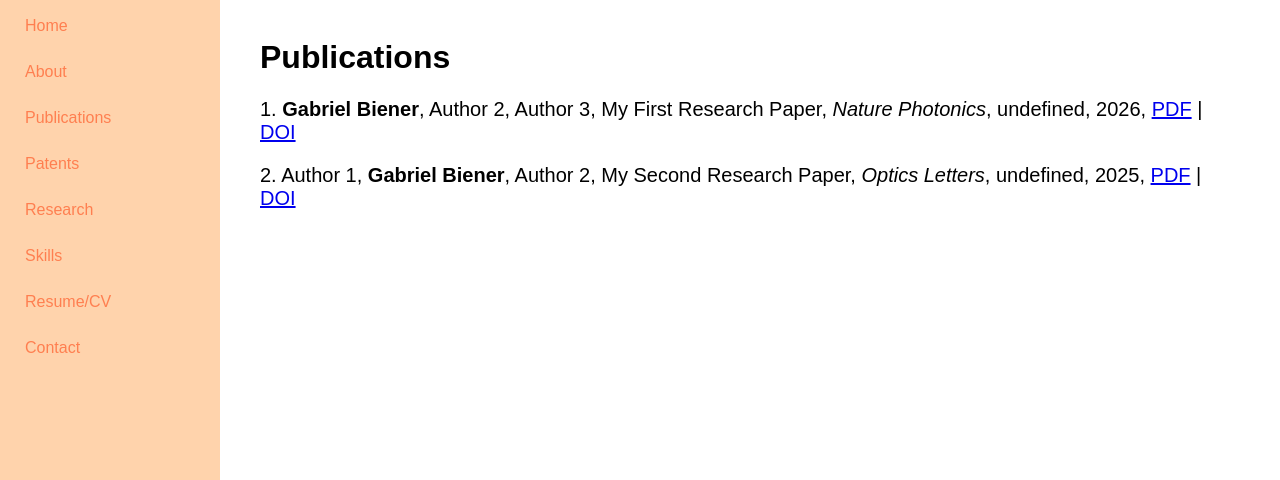
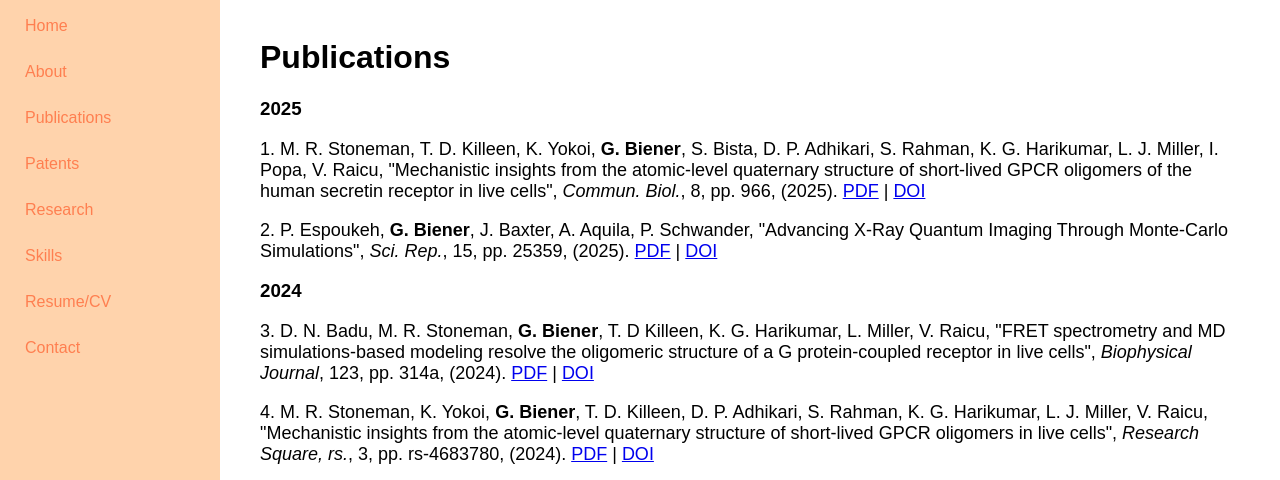
Before and after one commit to gabbiener/gabbiener.github.io, a plain HTML site: page index.html in a window 1280 px wide. Both pictures are taken after a click on the link "Publications". Shown: the part 307-787 px from the top of the page. Drawn offline with Linux system fonts and the light colour scheme.

Commit message:
Updating the publication list by adding all publications to the publications.json file and improving publications list appearance

```diff
--- a/css/style.css
+++ b/css/style.css
@@ -95,5 +95,5 @@ body {
 }
 
 .publication {
-    font-size: 20px;
+    font-size: 18px;
 }
--- a/data/publications.json
+++ b/data/publications.json
@@ -1,18 +1,399 @@
 [
-  {
-    "title": "My First Research Paper",
-    "authors": "Gabriel Biener, Author 2, Author 3",
-    "journal": "Nature Photonics",
-    "year": 2026,
-    "doi": "10.1234/example",
-    "pdf": "papers/paper1.pdf"
-  },
-  {
-    "title": "My Second Research Paper",
-    "authors": "Author 1, Gabriel Biener, Author 2",
-    "journal": "Optics Letters",
-    "year": 2025,
-    "doi": "10.5678/example",
-    "pdf": "papers/paper2.pdf"
-  }
-]
+  {"authors": "P. Espoukeh, G. Biener, J. Baxter, A. Aquila, P. Schwander",
+   "title": "Advancing X-Ray Quantum Imaging Through Monte-Carlo Simulations",
+   "journal": "Sci. Rep.",
+   "volume": 15,
+   "pages": "25359",
+   "year": 2025},
+  {"authors": "M. R. Stoneman, T. D. Killeen, K. Yokoi, G. Biener, S. Bista, D. P. Adhikari, S. Rahman, K. G. Harikumar, L. J. Miller, I. Popa, V. Raicu",
+   "title": "Mechanistic insights from the atomic-level quaternary structure of short-lived GPCR oligomers of the human secretin receptor in live cells",
+   "journal": "Commun. Biol.",
+   "volume": 8,
+   "pages": "966",
+   "year": 2025},
+  {"authors": "G. Biener, TN Malla, P. Schwander, M. Schmidt",
+   "title": "KINNTREX: a Neural Network to unveil protein mechanics from time-resolved X-ray Crystallography",
+   "journal": "IUCrJ",
+   "volume": 11,
+   "pages": "405-422",
+   "year": 2024},
+  {"authors": "M. R. Stoneman, K. Yokoi, G. Biener, T. D. Killeen, D. P. Adhikari, S. Rahman, K. G. Harikumar, L. J. Miller, V. Raicu",
+   "title": "Mechanistic insights from the atomic-level quaternary structure of short-lived GPCR oligomers in live cells",
+   "journal": "Research Square, rs.",
+   "volume": 3,
+   "pages": "rs-4683780",
+   "year": 2024},
+  {"authors": "D. N. Badu, M. R. Stoneman, G. Biener, T. D Killeen, K. G. Harikumar, L. Miller, V. Raicu",
+   "title": "FRET spectrometry and MD simulations-based modeling resolve the oligomeric structure of a G protein-coupled receptor in live cells",
+   "journal": "Biophysical Journal",
+   "volume": 123,
+   "pages": "314a",
+   "year": 2024},
+  {"authors": "S. Marsango, L. Jenkins, J. D. Pediani, S. J. Bradley, R. J. Ward, S. Hesse, G. Biener, M. R. Stoneman, A. B. Tobin, V. Raicu, G. Milligan",
+   "title": "The M1 muscarinic receptor is present in situ as a ligand-regulated mixture of monomers and oligomeric complexes",
+   "journal": "PNAS",
+   "volume": 119,
+   "pages": "e2201103119",
+   "year": 2022},
+  {"authors": "E. Zapata-Mercado, G. Biener, D. M. McKenzie, W. C. Wimley, E. B. Pasquale, V. Raicu, K. Hristova",
+   "title": "The efficacy of receptor tyrosine kinase EphA2 autophosphorylation increases with EphA2 oligomer size",
+   "journal": "J. Biol. Chem.",
+   "volume": 298,
+   "pages": "102370",
+   "year": 2022},
+  {"authors": "T. D. Killeen, S. Rahman, D. N. Badu, G. Biener, M. R. Stoneman, V. Raicu",
+   "title": "Fluorescence intensity fluctuation analysis of protein oligomerization in cell membranes",
+   "journal": "Current Protocols",
+   "volume": 2,
+   "pages": "e384",
+   "year": 2022},
+  {"authors": "G. Biener, M. R. Stoneman, V. Raicu",
+   "title": "Fluorescence Intensity Fluctuation Analysis of Receptor Oligomerization in Membrane Domains",
+   "journal": "BioPhys. J.",
+   "volume": 120,
+   "pages": "3029-3039",
+   "year": 2021},
+  {"authors": "R. J. Ward, J. D. Pediani, S. Marsango, R. Jolly, M. R. Stoneman, G. Biener, T. M. Handel, V. Raicu, G. Milligan",
+   "title": "Chemokine receptor CXCR4 oligomerization is disrupted selectively by the antagonist ligand IT1t",
+   "journal": "J. Biol. Chem.",
+   "volume": 296,
+   "pages": "100139",
+   "year": 2021},
+  {"authors": "D. P. Adhikari, G. Biener, M. R. Stoneman, D. N. Badu, J. D. Paprocki, A. Eis, P. S.-H. Park, I. Popa, V. Raicu",
+   "title": "Comparative photophysical properties of some widely used fluorescent proteins under two-photon excitation conditions",
+   "journal": "Spectrochimica Acta Part A: Molecular and Biomolecular Spectroscopy",
+   "volume": 262,
+   "pages": "120133",
+   "year": 2021},
+  {"authors": "M. R. Stoneman, N. Raicu, G. Biener, V. Raicu",
+   "title": "Fluorescence-based methods for the study of protein-protein interactions modulated by ligand binding",
+   "journal": "Curr. Pharm. Des.",
+   "volume": 26,
+   "pages": "5668-5683",
+   "year": 2020},
+  {"authors": "J. Paprocki, G. Biener, M. Stoneman, V. Raicu",
+   "title": "In-cell detection of conformational substates of a G protein-coupled receptor quaternary structure: modulation of substate probability by cognate ligand binding",
+   "journal": "J. Phys. Chem. B",
+   "volume": 124,
+   "pages": "10062-10076",
+   "year": 2020},
+  {"authors": "M. R. Stoneman, G. Biener, V. Raicu",
+   "title": "Proposal for simultaneous analysis of fluorescence intensity fluctuations and resonance energy transfer (IFRET) measurements",
+   "journal": "Methods and Applications in Fluorescence",
+   "volume": 8,
+   "pages": "035011",
+   "year": 2020},
+  {"authors": "M. R. Stoneman, G. Biener, V. Raicu",
+   "title": "Reply to: Spatial heterogeneity in molecular brightness",
+   "journal": "Nature Methods",
+   "volume": 17,
+   "pages": "276-278",
+   "year": 2020},
+  {"authors": "M. R. Stoneman, G. Biener, R. J. Ward, J. D. Pediani, D. Badu, A. Eis, I. Popa, G. Milligan, V. Raicu",
+   "title": "A general method to quantify ligand-driven oligomerization from fluorescence-based images",
+   "journal": "Nat. Methods",
+   "volume": 16,
+   "pages": "493-496",
+   "year": 2019},
+  {"authors": "Z. Li, Y. Wang, J. Huang, N. Ahsan, G. Biener, J. Paprocki, J. J. Thelen, V. Raicu, D. Zhao",
+   "title": "Two SERK receptor-like kinases interact with EMS1 to control anther cell fate determination",
+   "journal": "Plant Phys.",
+   "volume": 173,
+   "pages": "326-337",
+   "year": 2017},
+  {"authors": "G. Biener, D. S. Masson-Meyers, V. V. Bumah, G. Hussey, M. R Stoneman, C. S. Enwemeka, V. Raicu",
+   "title": "Blue/violet laser inactivates methicillin-resistant Staphylococcus aureus by altering its transmembrane potential",
+   "journal": "J. Photochem. Photobiol. B",
+   "volume": 170,
+   "pages": "118-124",
+   "year": 2017},
+  {"authors": "M. R. Stoneman, J. D. Paprocki, G. Biener, K. Yokoi, A. Shevade, S. Kuchin, V. Raicu",
+   "title": "Quaternary structure of the yeast pheromone receptor Ste2 in living cells",
+   "journal": "Biochimica et Biophysica Acta (BBA)-Biomembranes",
+   "volume": 1859,
+   "pages": "1456-1464",
+   "year": 2017},
+  {"authors": "M. J. Corby, M. R. Stoneman, G. Biener, J. D. Paprocki, R. Kolli, V. Raicu, D. N. Frick",
+   "title": "Quantitative microspectroscopic imaging reveals viral and cellular RNA helicase interactions in live cells",
+   "journal": "Journal of Biological Chemistry",
+   "volume": 292,
+   "pages": "11165-11177",
+   "year": 2017},
+  {"authors": "J. Huang, Z. Li, G. Biener, E. Xiong, S. Malik, N. Eaton, C. Z. Zhao, V. Raicu, H. Kong, D. Zhao",
+   "title": "Carbonic anhydrases function in anther cell differentiation downstream of the receptor-like kinase EMS1",
+   "journal": "The Plant Cell",
+   "volume": 29,
+   "pages": "1335-1356",
+   "year": 2017},
+  {"authors": "A. K. Mishra, M. Gragg, M. R. Stoneman, G. Biener, J. A. Oliver, P. Miszta, S. Filipek, V. Raicu, P. S-H Park",
+   "title": "Quaternary structures of opsin in live cells revealed by FRET spectrometry",
+   "journal": "Biochem. J.",
+   "volume": 473,
+   "pages": "3819-3836",
+   "year": 2016},
+  {"authors": "A. K. Mishra, T. Mavlyutov, D. R. Singh, G. Biener, J. Yang, J. A. Oliver, A. Ruoho, V. Raicu",
+   "title": "The sigma-1 receptors are present in monomeric and oligomeric forms in living cells in the presence and absence of ligands",
+   "journal": "Biochem. J.",
+   "volume": 466,
+   "pages": "263-271",
+   "year": 2015},
+  {"authors": "S. Patowary, L. F. Pisterzi, G. Biener, J. D. Holz, J. A. Oliver, J. W. Wells, V. Raicu",
+   "title": "Experimental verification of the kinetic theory of FRET using optical microspectroscopy and obligate oligomers",
+   "journal": "Biophys. J.",
+   "volume": 108,
+   "pages": "1613-1622",
+   "year": 2015},
+  {"authors": "D. S. Masson-Meyers, V. V. Bumah, G. Biener, V. Raicu, C. S. Enwemeka",
+   "title": "The relative antimicrobial effect of blue 405 nm LED and blue 405 nm laser on methicillin-resistant Staphylococcus aureus in vitro",
+   "journal": "Lasers in medical science",
+   "volume": 30,
+   "pages": "2265-2271",
+   "year": 2015},
+  {"authors": "X. Yuan, D. Khokhani, X. Wu, F. Yang, G. Biener, B. J. Koestler, V. Raicu, C. He, C. M. Waters, G. W. Sundin, F. Tian, C.‐H. Yang",
+   "title": "Cross-talk between a regulatory small RNA, cyclic-di-GMP signalling and flagellar regulator FlhDC for virulence and bacterial behaviours",
+   "journal": "Environmental Microbiology",
+   "volume": 17,
+   "pages": "4745-4763",
+   "year": 2015},
+  {"authors": "G. Biener, M. R. Stoneman, G. Acbas, J. D. Holz, M. Orlova, L. Komarova, S. Kuchin, V. Raicu",
+   "title": "Development and experimental testing of an optical micro-spectroscopic technique incorporating true line-scan excitation",
+   "journal": "Inter. J. Mol. Sci.",
+   "volume": 15,
+   "pages": "261-276",
+   "year": 2013},
+  {"authors": "M. A.-ul Mannan, W. R. Shadrick, G. Biener, B.-S. Shin, A. Anshu, V. Raicu, D. N. Frick, M. Dey",
+   "title": "An Ire1-Phk1 Chimera Reveals a Dispensable Role of Autokinase Activity in Endoplasmic Reticulum Stress Response",
+   "journal": "Journal of molecular biology",
+   "volume": 425,
+   "pages": "2083-2099",
+   "year": 2013},
+  {"authors": "G. Biener, A. Greenbaum, S. O. Isikman, K. Lee, D. Tseng, A. Ozcan",
+   "title": "Combined Reflection and Transmission Microscope for Telemedicine Applications in Field Setting",
+   "journal": "Lab. Chip",
+   "volume": 11,
+   "pages": "2738-2743",
+   "year": 2011},
+  {"authors": "B. Khademhosseinieh, G. Biener, I. Sencan, T.W. Su, A. F. Coskun, and A. Ozcan",
+   "title": "Lensfree Sensing on a Micro-fluidic Chip using Plasmonic Nano-apertures",
+   "journal": "Appl. Phys. Lett.",
+   "volume": 97,
+   "pages": "221107",
+   "year": 2010},
+  {"authors": "B. Khademhosseinieh, G. Biener, I. Sencan, A. Ozcan",
+   "title": "Lensfree color imaging on a nanostructured chip using compressive decoding",
+   "journal": "Applied physics letters",
+   "volume": 97,
+   "pages": "211112",
+   "year": 2010},
+  {"authors": "B. Khademhosseinieh, I. Sencan, G. Biener, T.-W. Su, A. F. Coskun, D. Tseng, A. Ozcan",
+   "title": "Lensfree on-chip imaging using nanostructured surfaces",
+   "journal": "Applied physics letters",
+   "volume": 96,
+   "pages": "171106",
+   "year": 2010},
+  {"authors": "G. Biener, E. Vrotsos, K. Sugaya, and A. Dogariu",
+   "title": "Optical torques guiding cell motility",
+   "journal": "Opt. Express",
+   "volume": 17,
+   "pages": "9724-9732",
+   "year": 2009},
+  {"authors": "G. Biener, A. Niv, V. Kleiner, and E. Hasman",
+   "title": "Highly coherent thermal emission obtained by plasmonic bandgap structures",
+   "journal": "Appl. Phys. Lett.",
+   "volume": 92,
+   "pages": "081913",
+   "year": 2008},
+  {"authors": "N. Dahan, A. Niv, G. Biener, Y. Gorodetski, V. Kleiner, E. Hasman",
+   "title": "Extraordinary coherent thermal emission from SiC due to coupled resonant cavities",
+   "journal": "ASME Journal of Heat and Mass Transfer",
+   "volume": 130,
+   "pages": "112401",
+   "year": 2008},
+  {"authors": "N. Dahan, A. Niv, G. Biener, Y. Gorodetski, V. Kleiner, and E. Hasman",
+   "title": "Enhanced coherency of thermal emission: Beyond the limitation imposed by delocalized surface waves",
+   "journal": "Phys. Rev. B",
+   "volume": 76,
+   "pages": "045427",
+   "year": 2007},
+  {"authors": "G. Biener, A. Niv, V. Kleiner and E. Hasman",
+   "title": "Metallic subwavelength structures for a broadband infrared absorption control",
+   "journal": "Opt. Lett.",
+   "volume": 32,
+   "pages": "994",
+   "year": 2007},
+  {"authors": "Y. Yirmiyahu, A. Niv, G. Biener, V. Kleiner, E. Hasman",
+   "title": "Excitation of a single hollow waveguide mode using inhomogeneous anisotropic subwavelength structures",
+   "journal": "Optics express",
+   "volume": 15,
+   "pages": "13404-13414",
+   "year": 2007},
+  {"authors": "A. Niv, G. Biener, V. Kleiner, E. Hasman",
+   "title": "Polychromatic vectorial vortex formed by geometric phase elements",
+   "journal": "Optics Letters",
+   "volume": 32,
+   "pages": "847-849",
+   "year": 2007},
+  {"authors": "G. Biener, Y. Gorodetski, A. Niv, V. Kleiner and E. Hasman",
+   "title": "Manipulation of polarization-dependent multi-vortices with quasi-periodic subwavelength structures",
+   "journal": "Opt. Lett.",
+   "volume": 31,
+   "pages": "1594-1596",
+   "year": 2006},
+  {"authors": "G. Biener, A. Niv, V. Kleiner and E. Hasman",
+   "title": "Space-variant polarization scrambling for image encryption obtained with subwavelength gratings",
+   "journal": "Opt. Commun.",
+   "volume": 261,
+   "pages": "5-12",
+   "year": 2006},
+  {"authors": "A. N., G. Biener, V. Kleiner, E. Hasman",
+   "title": "Manipulation of the Pancharatnam phase in vectorial vortices",
+   "journal": "Optics express",
+   "volume": 14,
+   "pages": "3208-4220",
+   "year": 2006},
+  {"authors": "V. K. Ramanujan, G. Biener, B. A. Herman",
+   "title": "Scaling behavior in mitochondrial redox fluctuations",
+   "journal": "Biophysical journal",
+   "volume": 90,
+   "pages": "L70-L72",
+   "year": 2006},
+  {"authors": "Y. Gorodetski, G. Biener, A. Niv, V. Kleiner, E. Hasman",
+   "title": "Optical properties of polarization-dependent geometric phase elements with partially polarized light",
+   "journal": "Optics Communications",
+   "volume": 266,
+   "pages": "365-375",
+   "year": 2006},
+  {"authors": "Y. Yirmiyahu, A. Niv, G. Biener, V. Kleiner, E. Hasman",
+   "title": "Vectorial vortex mode transformation for a hollow waveguide using Pancharatnam-Berry phase optical elements",
+   "journal": "Optics Letters",
+   "volume": 31,
+   "pages": "3252-3254",
+   "year": 2006},
+  {"authors": "G. Biener, A. Niv, V. Kleiner and E. Hasman",
+   "title": "Spatial-polarization state scrambling for image encryption obtained with subwavelength gratings",
+   "journal": "(Optics in 2005), OPN, Optics & Photonics News,",
+   "volume": 16,
+   "issue": "No 12",
+   "pages": "41",
+   "year": 2005},
+  {"authors": "G. Biener, A. Niv, V. Kleiner, and E. Hasman",
+   "title": "Geometrical phase image encryption obtained with space-variant subwavelength grating",
+   "journal": "Opt. Lett.",
+   "volume": 30,
+   "pages": "1096-1098",
+   "year": 2005},
+  {"authors": "N. Dahan, A. Niv, G. Biener, V. Kleiner, E. Hasman",
+   "title": "Thermal image encryption obtained with a SiO2 space-variant subwavelength grating supporting surface phonon-polaritons",
+   "journal": "Optics Letters",
+   "volume": 30,
+   "pages": "3195-3197",
+   "year": 2005},
+  {"authors": "A. Niv, G. Biener, V. Kleiner, E. Hasman",
+   "title": "Rotating vectorial vortices produced by space-variant subwavelength gratings",
+   "journal": "Optics Letters",
+   "volume": 30,
+   "pages": "2933-2935",
+   "year": 2005},
+  {"authors": "Y. Gorodetski, G. Biener, A. Niv, V. Kleiner, E. Hasman",
+   "title": "Space-variant polarization manipulation for far-field polarimetry by use of subwavelength dielectric gratings",
+   "journal": "Optics Letter",
+   "volume": 30,
+   "pages": "2245-2247",
+   "year": 2005},
+  {"authors": "A. Niv, G. Biener, V. Kleiner, E. Hasman",
+   "title": "Spiral phase elements obtained by use of discrete space-variant subwavelength gratings",
+   "journal": "Optics Communications",
+   "volume": 251,
+   "pages": "306-314",
+   "year": 2005},
+  {"authors": "N. Dahan, A. Niv, G. Biener, V. Kleiner, E. Hasman",
+   "title": "Space-variant polarization manipulation of a thermal emission by a SiO2 subwavelength grating supporting surface phonon-polaritons",
+   "journal": "Applied Physics Letters",
+   "volume": 86,
+   "pages": "191192",
+   "year": 2005},
+  {"authors": "E. Hasman, G. Biener, A. Niv, V. Kleiner",
+   "title": "Space-variant polarization manipulation",
+   "journal": "Progress in Optics",
+   "volume": 47,
+   "pages": "215-289",
+   "year": 2005},
+  {"authors": "A. N., G. Biener, V. Kleiner, E. Hasman",
+   "title": "Propagation-invariant vectorial Bessel beams obtained by use of quantized Pancharatnam-Berry phase optical elements",
+   "journal": "Optics letters",
+   "volume": 29,
+   "pages": "238-240",
+   "year": 2004},
+  {"authors": "G. Biener, A. Niv, V. Kleiner, and E. Hasman",
+   "title": "Computer-generated infrared depolarizer by use of space-variant subwavelength dielectric gratings",
+   "journal": "Opt. Lett.",
+   "volume": 28,
+   "pages": "1400-14002",
+   "year": 2003},
+  {"authors": "G. Biener, A. Niv, V.Kleiner, and E. Hasman",
+   "title": "Near-field Fourier transform polarimetry by use of a quantized space-variant subwavelength grating",
+   "journal": "J. Opt. Soc. Am. A.",
+   "volume": 20,
+   "pages": "1940-1948",
+   "year": 2003},
+  {"authors": "E. Hasman, V. Kleiner, G. Biener, and A. Niv",
+   "title": "Polarization dependent focusing lens by use of quantized Pancharatnam-Berry phase diffractive optics",
+   "journal": "Appl. Phys. Lett.",
+   "volume": 82,
+   "pages": "328-330",
+   "year": 2003},
+  {"authors": "A. Niv, G. Biener, V. Kleiner, E. Hasman",
+   "title": "Formation of linearly polarized light with axial symmetry by use of space-variant subwavelength gratings",
+   "journal": "Optics Letters",
+   "volume": 28,
+   "pages": "510-512",
+   "year": 2003},
+  {"authors": "G. Biener, A. Niv, V. Kleiner, and E. Hasman",
+   "title": "Formation of helical beams by use of Pancharatnam-Berry phase optical elements",
+   "journal": "Opt. Lett.",
+   "volume": 27,
+   "pages": "1875-1877",
+   "year": 2002},
+  {"authors": "Z. Bomzon, G. Biener, V. Kleiner, and E. Hasman",
+   "title": "Space-variant Pancharatnam-Berry phase optical elements with computer-generated subwavelength gratings",
+   "journal": "Opt. Lett.",
+   "volume": 27,
+   "pages": "1141-1143",
+   "year": 2002},
+  {"authors": "Z. Bomzon, G. Biener, V. Kleiner, and E. Hasman",
+   "title": "Radially and azimuthally polarized beams generated by space-variant dielectric subwavelength gratings",
+   "journal": "Opt. Lett.",
+   "volume": 27,
+   "pages": "285-287",
+   "year": 2002},
+  {"authors": "Z. Bomzon, A. Niv, G. Biener, V. Kleiner, E. Hasman",
+   "title": "Polarization Talbot self-imaging with computer-generated, space-variant subwavelength dielectric gratings",
+   "journal": "Applied optics",
+   "volume": 41,
+   "pages": "5218-5222",
+   "year": 2002},
+  {"authors": "E. Hasman, Z. Bomzon, A. Niv, G. Biener, V. Kleiner",
+   "title": "Polarization beam-splitters and optical switches based on space-variant computer-generated subwavelength quasi-periodic structures",
+   "journal": "Optics Communications",
+   "volume": 209,
+   "pages": "45-54",
+   "year": 2002},
+  {"authors": "Z. Bomzon, A.Niv, G. Biener, V. Kleiner, E. Hasman",
+   "title": "Nondiffracting periodically space-variant polarization beams with subwavelength gratings",
+   "journal": "Applied physics letters",
+   "volume": 80,
+   "pages": "3685-3687",
+   "year": 2002},
+  {"authors": "Z. Bomzon, G. Biener, V. Kleiner, E. Hasman",
+   "title": "Real-time analysis of partially polarized light with a space-variant subwavelength dielectric grating",
+   "journal": "Optics letters",
+   "volume": 27,
+   "pages": "188-190",
+   "year": 2002},
+  {"authors": "Z. Bomzon, G. Biener, V. Kleiner, E. Hasman",
+   "title": "Spatial Fourier-transform polarimetry using space-variant subwavelength metal-stripe polarizers",
+   "journal": "Optics Letters",
+   "volume": 26,
+   "pages": "1711-1713",
+   "year": 2001}
+  ]
--- a/js/publications.js
+++ b/js/publications.js
@@ -1,18 +1,31 @@
 function loadPublications() {
+    let currentYear = null;
+
     fetch("data/publications.json").then(response => response.json()).then(publications => {
         const container = document.getElementById("publications");
         publications.sort((a, b) => Number(a.year) - Number(b.year)).reverse();
         publications.forEach((pub, index) => {
-            const authors = pub.authors.replace(/Gabriel Biener/g, "<strong>Gabriel Biener</strong>");
-            authors.replace(/G. Biener/g, "<strong>G. Biener</strong>");
+            let authors = pub.authors.replace(/G. Biener/g, "<strong>G. Biener</strong>")
+            .replace(/Gabriel Biener/g, "<strong>Gabriel Biener</strong>");
+
+            if (pub.year !== currentYear) {
+                currentYear = pub.year;
+                const yearHeading = document.createElement("h3");
+                yearHeading.className = "publication-year";
+                yearHeading.textContent = pub.year;
+
+                container.appendChild(yearHeading);
+            }
+
             const item = document.createElement("div");
             item.className = "publication";
             item.innerHTML = `
                 <p>${index + 1}. ${authors},
-                ${pub.title},
+                &quot;${pub.title}&quot;,
                 <i>${pub.journal}</i>,
                 ${pub.volume},
-                ${pub.year},
+                pp. ${pub.pages},
+                (${pub.year}).
                 <a href="${pub.pdf}" target="_blank">PDF</a>
                 |
                 <a href="https://doi.org/${pub.doi}" target="_blank">DOI</a>
```
